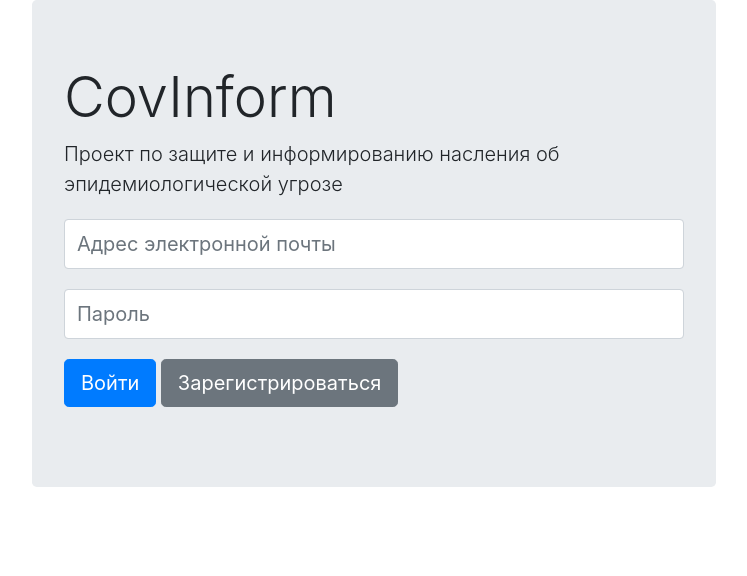
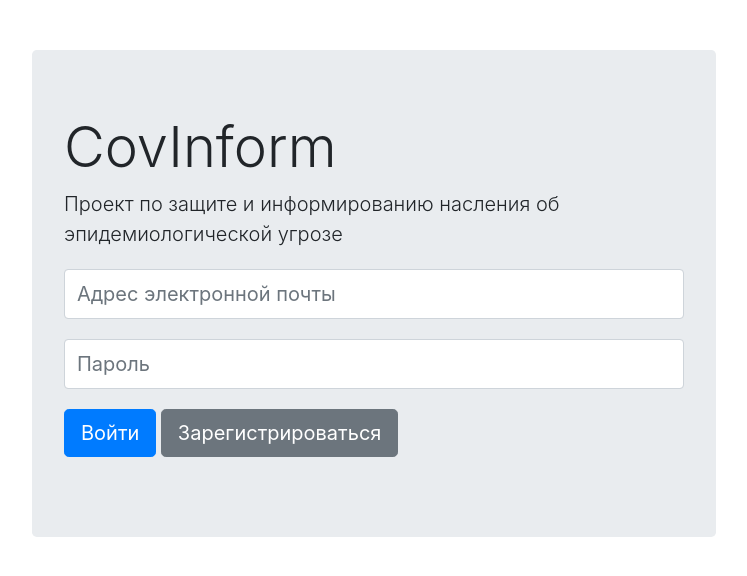
Before and after one commit to 0MazaHacka0/CovInfo, a Django app: template informing/templates/auth.html in a window 1280 px wide. Shown: the top 576 px of the page, without its empty margins (266-1013 px from the left). Run offline with Django 3.2, Linux system fonts and the light colour scheme; the template is opened without the code that fills it, so the values that code supplies are empty; some libraries are stand-ins or nearby versions.

Commit message:
Fix auth.html

```diff
--- a/informing/templates/auth.html
+++ b/informing/templates/auth.html
@@ -32,7 +32,7 @@
 
 <body>
     <div class="container">
-        <div class="row">
+        <div class="row" style="margin-top: 50px;">
             <div class="jumbotron">
                 <h1 class="display-4">CovInform</h1>
                 <p class="lead">Проект по защите и информированию насления об эпидемиологической угрозе</p>
```
